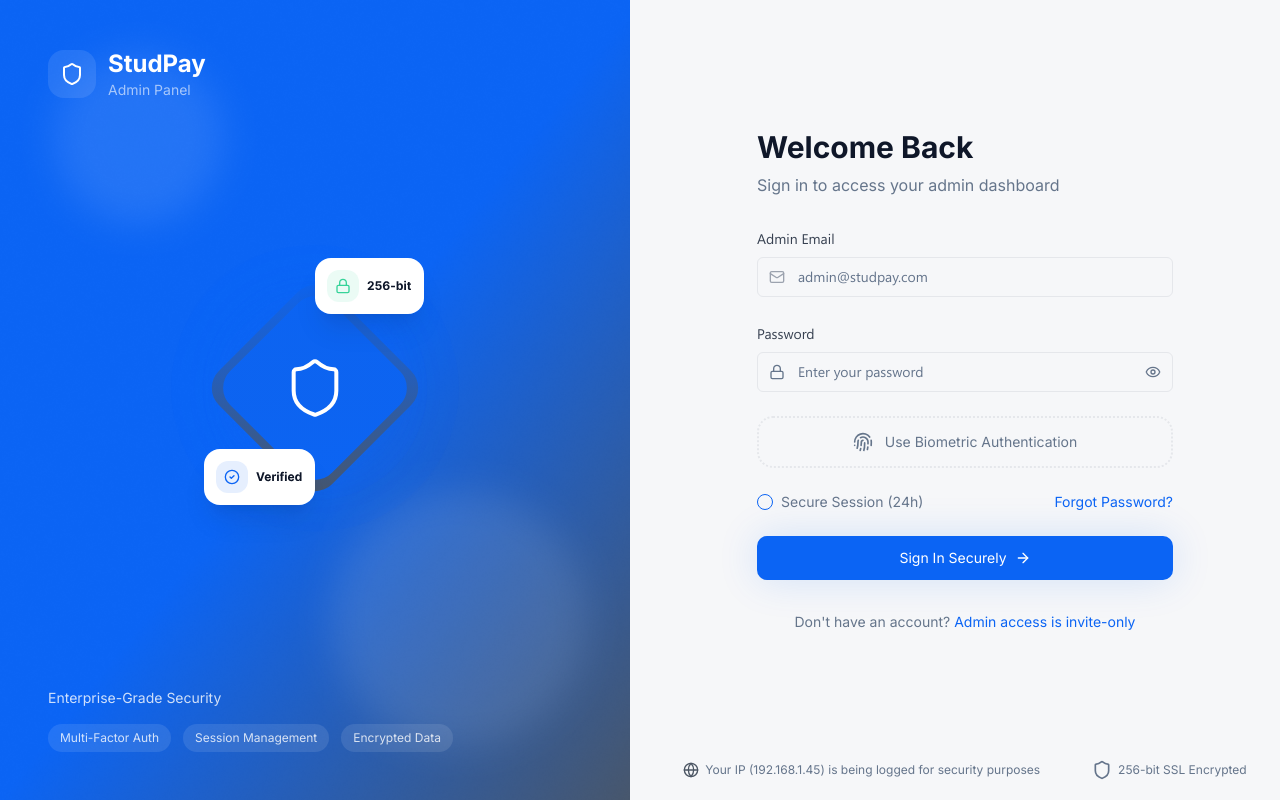
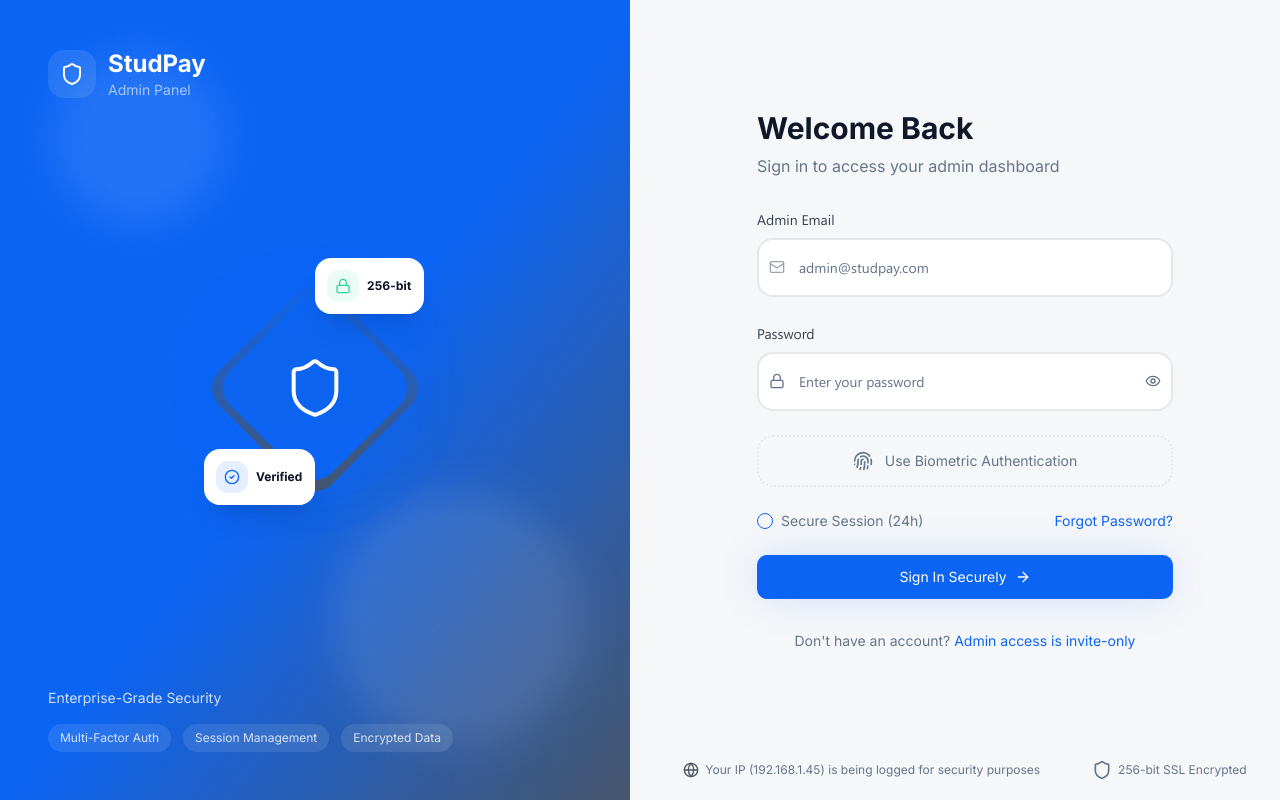
Before and after one commit to saddammsk/studpay-admin-panel, a Next.js app: page /auth/Login in a window 1280 px wide. Built offline with nearby package versions, Linux system fonts and the light colour scheme.

Commit message:
update input InputField

```diff
--- a/app/components/InputField.tsx
+++ b/app/components/InputField.tsx
@@ -11,7 +11,7 @@
      iconSrc?: string; // optional left icon
      passwordToggleIconSrc?: { show: string; hide: string };
      wrapperClassName?: string;
-     inputClassName?: string;
+     ClassName?: string;
 }
 
 const InputField: React.FC<InputFieldProps> = ({
@@ -23,7 +23,7 @@
      iconSrc,
      passwordToggleIconSrc,
      wrapperClassName = "",
-     inputClassName = "",
+     ClassName = "",
 }) => {
      const [showPassword, setShowPassword] = useState(false);
 
@@ -53,7 +53,7 @@
                          onChange={onChange}
                          className={`font-segoe text-sm font-normal leading-normal text-gray-1400
           placeholder:text-gray-1400 w-full pl-10 h-10 rounded-md
-          border border-gray-1000 block ${inputClassName}`}
+          border border-gray-1000 block ${ClassName}`}
                     />
 
                     {/* Eye icon for password toggle */}
```
